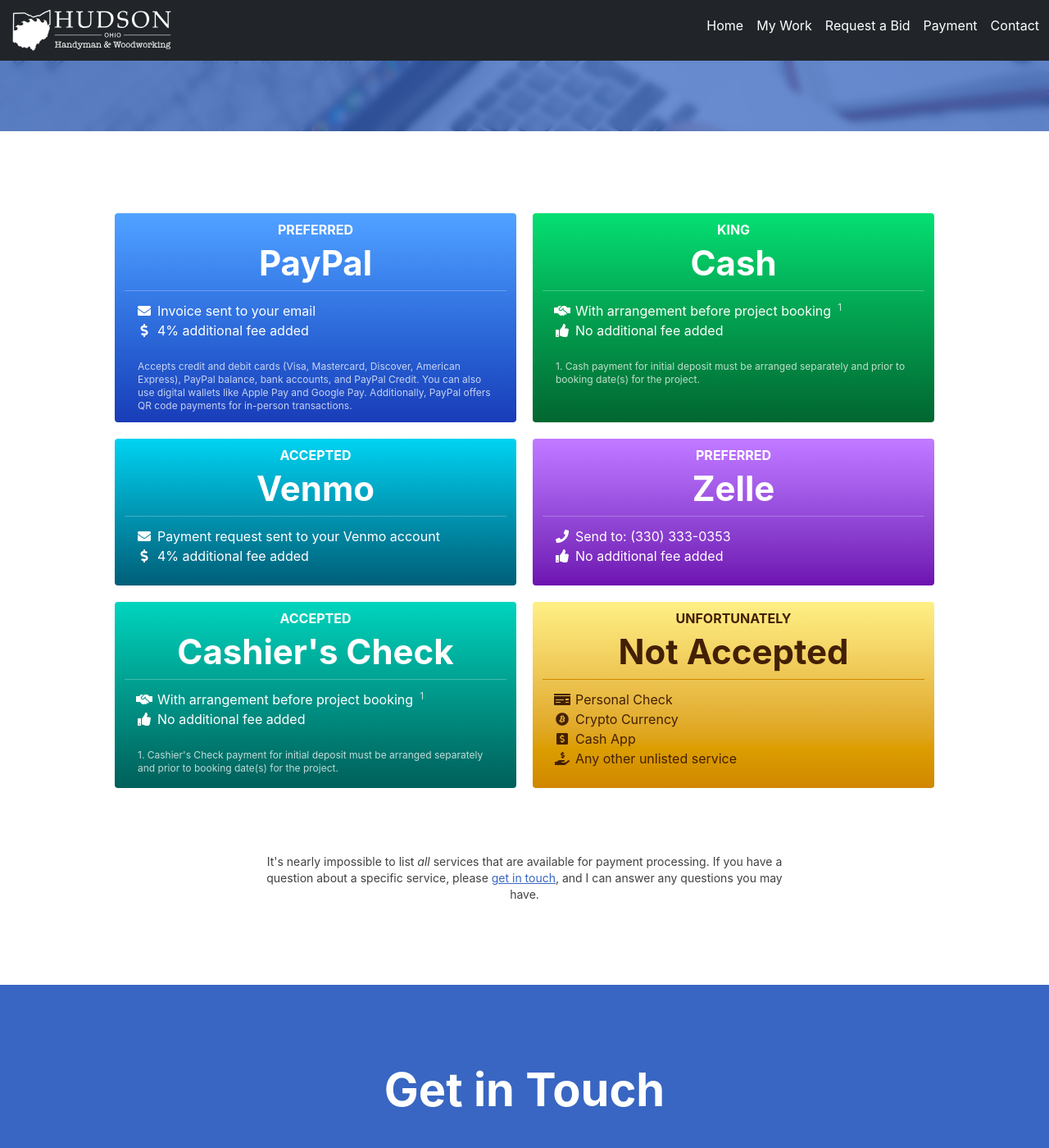
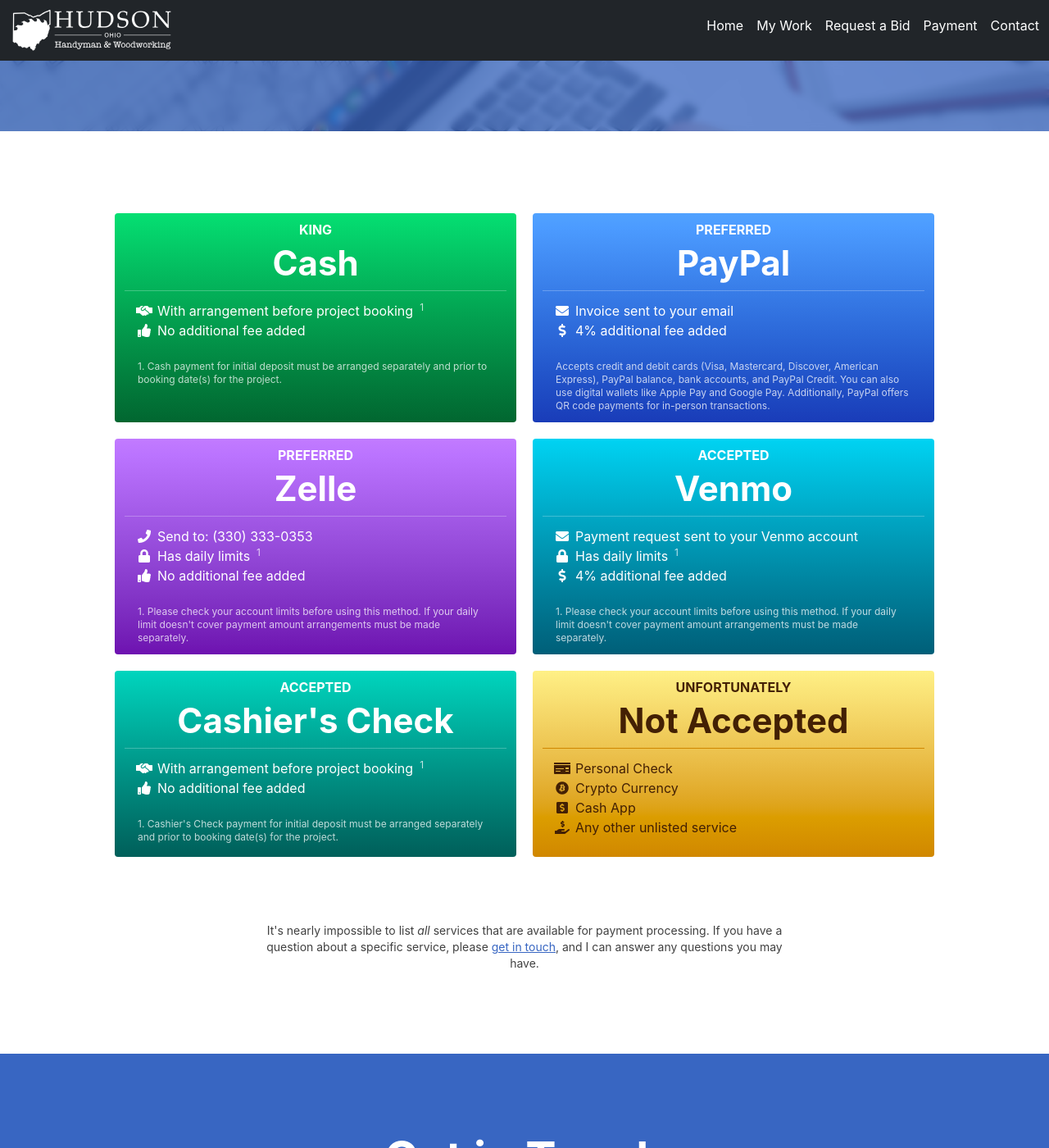
Before and after one commit to ChrisHonniball/hudson-ohio-handyman-and-renovations, a Jekyll site: the page built from _pages/payment.html, in a window 1280 px wide and 1400 px high, scrolled down 277 px. Shown: the whole window at 82% size. Built offline with Jekyll 4.4.1, drawn with Linux system fonts in a browser that asks for light colours.

Commit message:
Payment updats

```diff
--- a/_pages/payment.html
+++ b/_pages/payment.html
@@ -8,32 +8,7 @@ header_img: /assets/images/stock/computer.jpg
 <section class="py-[100px]">
   <div class="max-w-[1000px] mx-auto">
     <div class="flex flex-col px-3 md:px-0 md:grid md:grid-cols-2 gap-5">
-      <div class="w-full rounded bg-gradient-to-b from-blue-400 to-blue-800">
-        <div class="p-3 text-white">
-          <h5
-            class="leading-none uppercase text-[16px] text-white text-uppercase text-center !pb-0"
-          >
-            Preferred
-          </h5>
-          <h6 class="leading-none !text-[42px] !pb-0 text-center">PayPal</h6>
-          <hr class="border-white/25 my-3">
-          <ul class="fa-ul">
-            <li>
-              <span class="fa-li"><i class="fas fa-envelope"></i></span>Invoice sent to your email
-            </li>
-            <li>
-              <span class="fa-li"><i class="fas fa-dollar-sign"></i></span>4% additional fee added
-            </li>
-          </ul>
-          <p class="text-xs text-white/75 px-4">
-            Accepts credit and debit cards (Visa, Mastercard, Discover, American Express), PayPal balance, bank
-            accounts, and PayPal Credit. You can also use digital wallets like Apple Pay and Google Pay. Additionally,
-            PayPal offers QR code payments for in-person transactions.
-          </p>
-        </div>
-      </div>
-
-      <div class="w-full rounded bg-gradient-to-b from-green-400 to-green-800">
+      <div id="cash" class="w-full rounded bg-gradient-to-b from-green-400 to-green-800">
         <div class="p-3 text-white">
           <h5
             class="leading-none uppercase text-[16px] text-white text-uppercase text-center !pb-0"
@@ -60,27 +35,33 @@ header_img: /assets/images/stock/computer.jpg
         </div>
       </div>
 
-      <div class="w-full rounded bg-gradient-to-b from-cyan-400 to-cyan-800">
+      <div id="paypal" class="w-full rounded bg-gradient-to-b from-blue-400 to-blue-800">
         <div class="p-3 text-white">
           <h5
             class="leading-none uppercase text-[16px] text-white text-uppercase text-center !pb-0"
           >
-            Accepted
+            Preferred
           </h5>
-          <h6 class="leading-none !text-[42px] !pb-0 text-center">Venmo</h6>
+          <h6 class="leading-none !text-[42px] !pb-0 text-center">PayPal</h6>
           <hr class="border-white/25 my-3">
           <ul class="fa-ul">
             <li>
-              <span class="fa-li"><i class="fas fa-envelope"></i></span>Payment request sent to your Venmo account
+              <span class="fa-li"><i class="fas fa-envelope"></i></span>Invoice sent to your email
             </li>
             <li>
               <span class="fa-li"><i class="fas fa-dollar-sign"></i></span>4% additional fee added
             </li>
           </ul>
+          <p class="text-xs text-white/75 px-4">
+            Accepts credit and debit cards (Visa, Mastercard, Discover, American Express), PayPal balance, bank
+            accounts, and PayPal Credit. You can also use digital wallets like Apple Pay and Google Pay. Additionally,
+            PayPal offers QR code payments for in-person transactions.
+          </p>
         </div>
       </div>
 
       <div
+        id="zelle"
         class="w-full rounded bg-gradient-to-b from-purple-400 to-purple-800"
       >
         <div class="p-3 text-white">
@@ -97,13 +78,49 @@ header_img: /assets/images/stock/computer.jpg
               {{ site.phone_number }}
             </li>
             <li>
+              <span class="fa-li"><i class="fas fa-lock"></i></span>Has daily limits<sup class="pl-2 text-white/75"
+              >1</sup
+            </li>
+            <li>
               <span class="fa-li"><i class="fas fa-thumbs-up"></i></span>No additional fee added
             </li>
           </ul>
+
+          <p class="text-xs text-white/75 px-4">
+            1. Please check your account limits before using this method. If your daily limit doesn't cover payment amount arrangements must be made separately.
+          </p>
         </div>
       </div>
 
-      <div class="w-full rounded bg-gradient-to-b from-teal-400 to-teal-800">
+      <div id="venmo" class="w-full rounded bg-gradient-to-b from-cyan-400 to-cyan-800">
+        <div class="p-3 text-white">
+          <h5
+            class="leading-none uppercase text-[16px] text-white text-uppercase text-center !pb-0"
+          >
+            Accepted
+          </h5>
+          <h6 class="leading-none !text-[42px] !pb-0 text-center">Venmo</h6>
+          <hr class="border-white/25 my-3">
+          <ul class="fa-ul">
+            <li>
+              <span class="fa-li"><i class="fas fa-envelope"></i></span>Payment request sent to your Venmo account
+            </li>
+            <li>
+              <span class="fa-li"><i class="fas fa-lock"></i></span>Has daily limits<sup class="pl-2 text-white/75"
+              >1</sup
+            </li>
+            <li>
+              <span class="fa-li"><i class="fas fa-dollar-sign"></i></span>4% additional fee added
+            </li>
+          </ul>
+
+          <p class="text-xs text-white/75 px-4">
+            1. Please check your account limits before using this method. If your daily limit doesn't cover payment amount arrangements must be made separately.
+          </p>
+        </div>
+      </div>
+
+      <div id="cashiers-check" class="w-full rounded bg-gradient-to-b from-teal-400 to-teal-800">
         <div class="p-3 text-white">
           <h5
             class="leading-none uppercase text-[16px] text-white text-uppercase text-center !pb-0"
```
Also changed, not shown: other parts of _pages/payment.html (+1 -0 lines), assets/tailwind.css.
